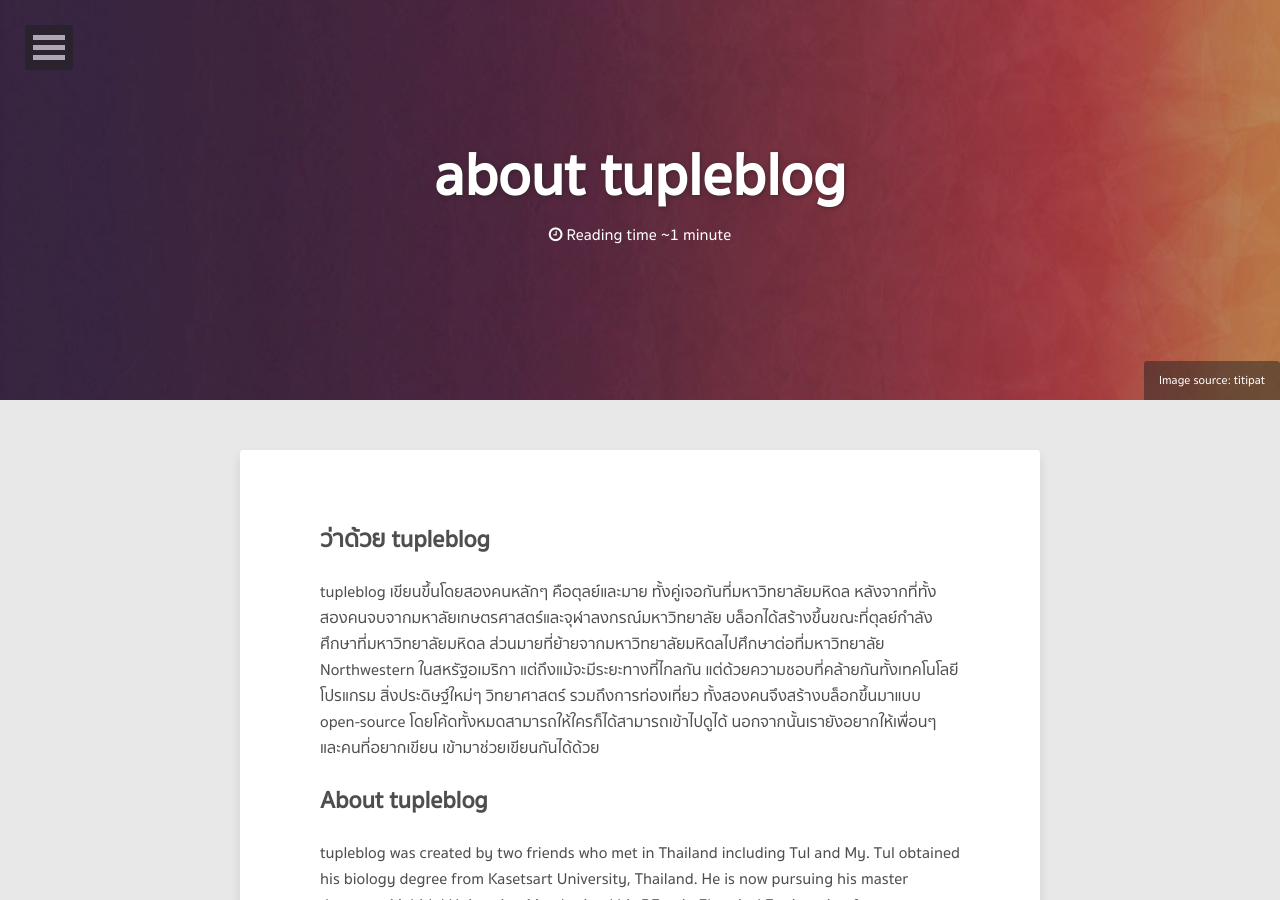
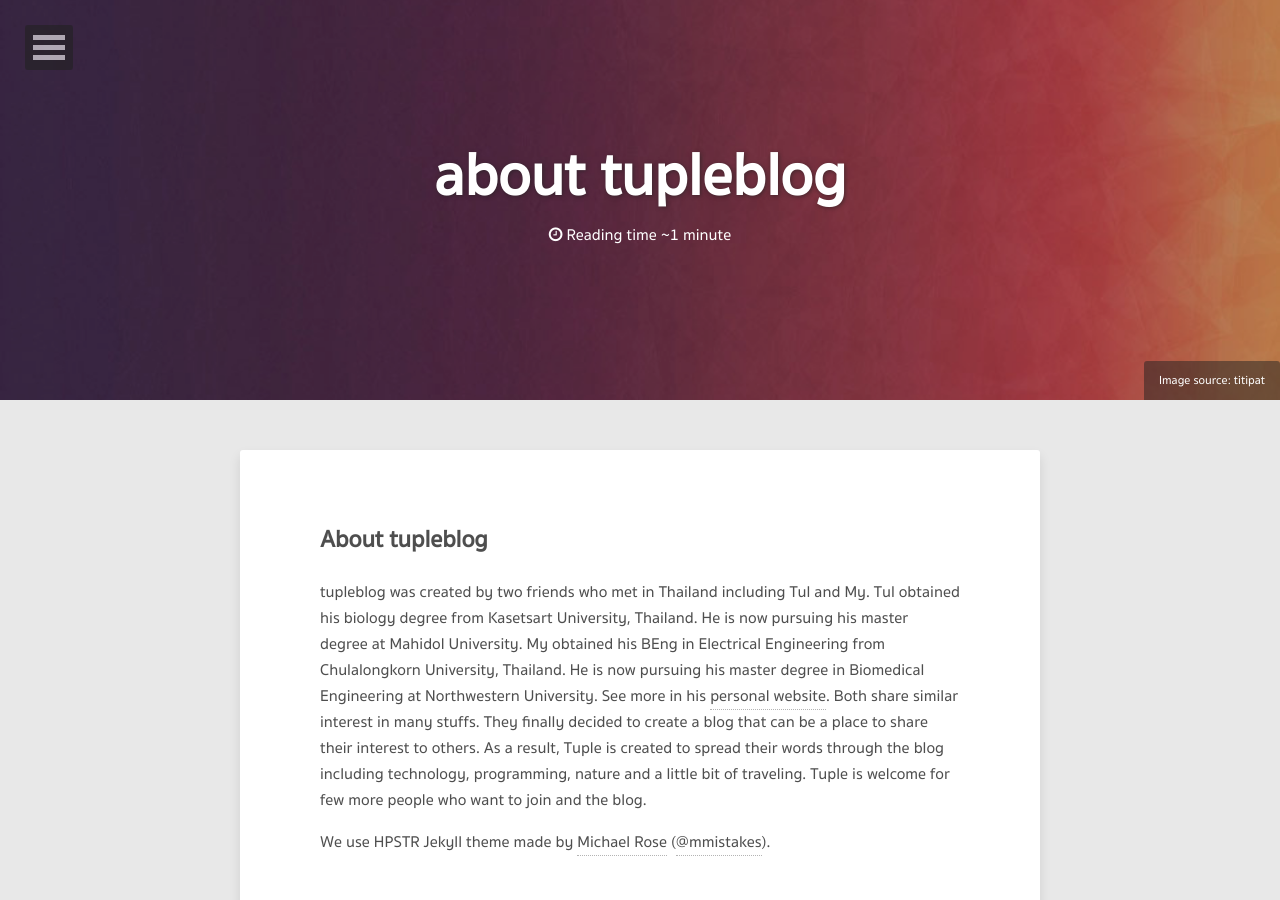
Before and after one commit to OpenBookStack/openbookstack.github.io, a Jekyll site: the page built from about/index.md, in a window 1280 px wide and 900 px high. Built offline with Jekyll 4.4.1, drawn with Linux system fonts in a browser that asks for light colours; nearby versions of some CDN libraries; comment, search, counter and statistics services are not loaded.

Commit message:
Update index.md

```diff
--- a/about/index.md
+++ b/about/index.md
@@ -9,11 +9,6 @@
 modified: 2015-3-13
 ---
 
-## ว่าด้วย tupleblog
-
-tupleblog เขียนขึ้นโดยสองคนหลักๆ คือตุลย์และมาย ทั้งคู่เจอกันที่มหาวิทยาลัยมหิดล หลังจากที่ทั้งสองคนจบจากมหาลัยเกษตรศาสตร์และจุฬาลงกรณ์มหาวิทยาลัย บล็อกได้สร้างขึ้นขณะที่ตุลย์กำลังศึกษาที่มหาวิทยาลัยมหิดล ส่วนมายที่ย้ายจากมหาวิทยาลัยมหิดลไปศึกษาต่อที่มหาวิทยาลัย Northwestern ในสหรัฐอเมริกา แต่ถึงแม้จะมีระยะทางที่ไกลกัน แต่ด้วยความชอบที่คล้ายกันทั้งเทคโนโลยี โปรแกรม สิ่งประดิษฐ์ใหม่ๆ วิทยาศาสตร์ รวมถึงการท่องเที่ยว ทั้งสองคนจึงสร้างบล็อกขึ้นมาแบบ open-source โดยโค้ดทั้งหมดสามารถให้ใครก็ได้สามารถเข้าไปดูได้ นอกจากนั้นเรายังอยากให้เพื่อนๆ และคนที่อยากเขียน เข้ามาช่วยเขียนกันได้ด้วย
-
-
 ## About tupleblog
 
 tupleblog was created by two friends who met in Thailand including Tul and My. Tul obtained his biology degree from Kasetsart University, Thailand. He is now pursuing his master degree at Mahidol University. My obtained his BEng in Electrical Engineering from Chulalongkorn University, Thailand. He is now pursuing his master degree in Biomedical Engineering at Northwestern University. See more in his [personal website](http://titipata.github.io). Both share similar interest in many stuffs. They finally decided to create a blog that can be a place to share their interest to others. As a result, Tuple is created to spread their words through the blog including technology, programming, nature and a little bit of traveling. Tuple is welcome for few more people who want to join and the blog.
```
